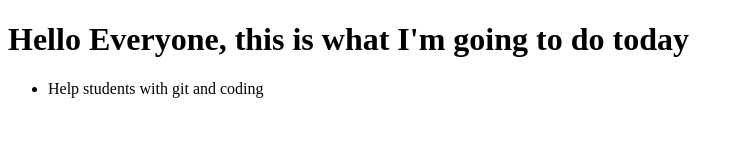
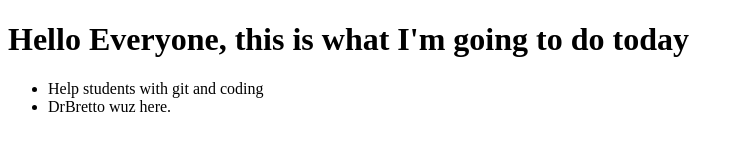
Before and after one commit to terrataylor/cohort43, a plain HTML site: page index.html in a window 1280 px wide. Shown: the whole page, without its empty margins (0-744 px from the left). Drawn offline with Linux system fonts and the light colour scheme.

Commit message:
DrBretto wuz here

```diff
--- a/index.html
+++ b/index.html
@@ -1,14 +1,18 @@
 <!DOCTYPE html>
 <html lang="en">
+
 <head>
     <meta charset="UTF-8">
     <meta name="viewport" content="width=device-width, initial-scale=1.0">
     <title>Student Doc</title>
 </head>
+
 <body>
     <h1>Hello Everyone, this is what I'm going to do today</h1>
     <ul>
         <li>Help students with git and coding</li>
+        <li>DrBretto wuz here.</li>
     </ul>
 </body>
+
 </html>
```
